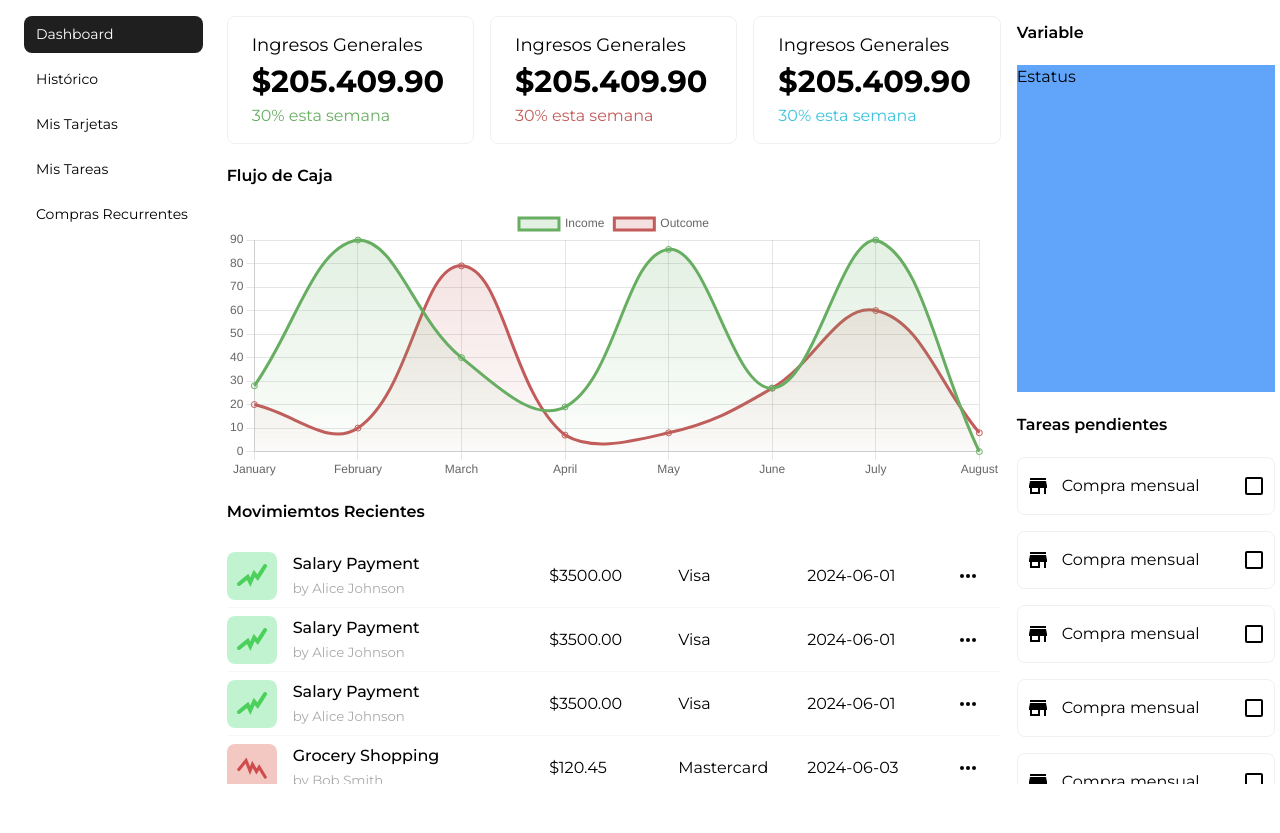
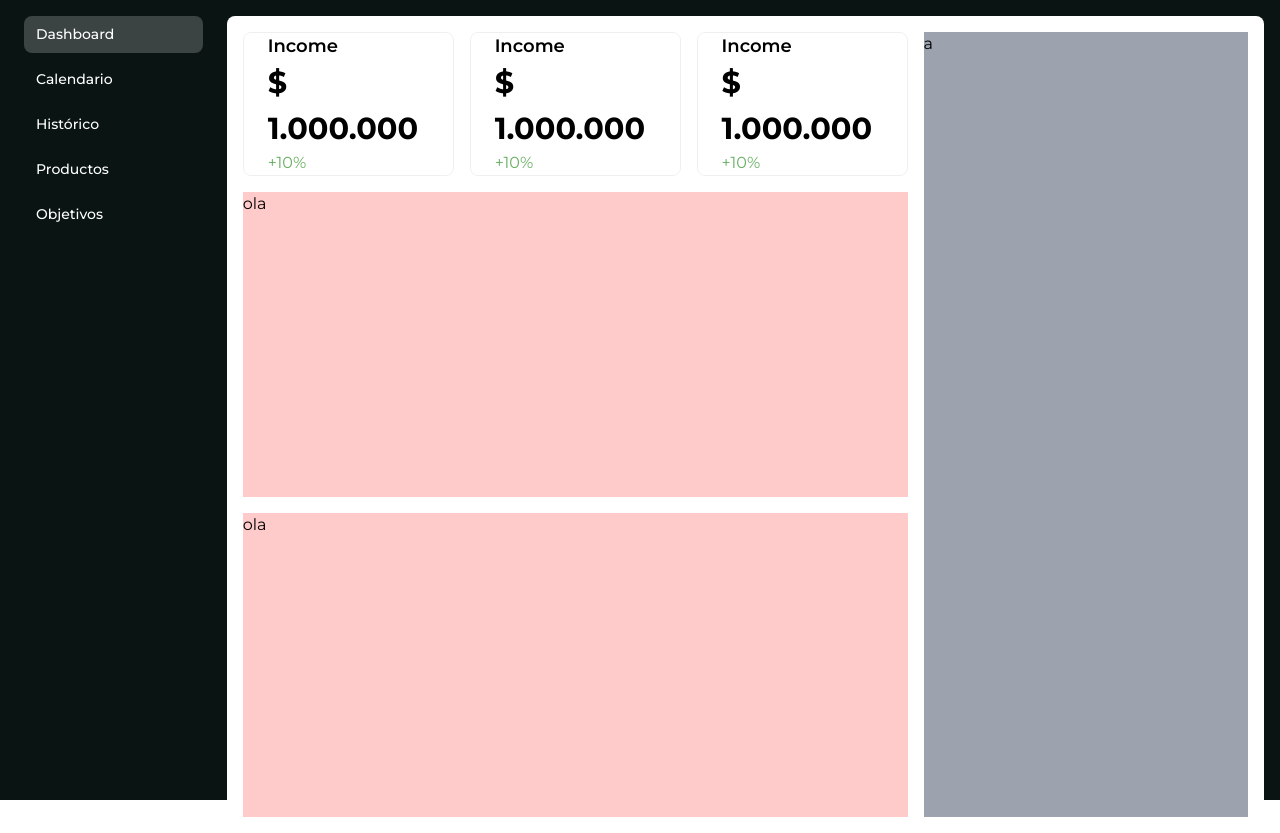
Before and after one commit to RickBm400/monthly-income-front, a React (Vite) app: page /dashboard in a window 1280 px wide. Before the commit the page ends 800 px from the top, so only its background shows below. Built offline with nearby package versions, Linux system fonts and the light colour scheme.

Commit message:
fix: big changes and project's revival

```diff
--- a/src/assets/main.sass
+++ b/src/assets/main.sass
@@ -19,4 +19,6 @@
 
 :root
     --background-color: #f5f7fb
-    --black-color: #1f1f1f
+    --black-color: #091413
+    --black-on-focus: #c0c0c046
+    --corners-sm: 8px
--- a/src/assets/primereact/listbox.prime.sass
+++ b/src/assets/primereact/listbox.prime.sass
@@ -1,4 +1,4 @@
 .p-listbox
     li[aria-selected="true"]
-        background-color: var(--black-color)
+        background-color: var(--black-on-focus)
         color: white
--- a/src/components/Indicator-card.component.tsx
+++ b/src/components/Indicator-card.component.tsx
@@ -4,14 +4,12 @@ import {
   indicatorTypeColors,
 } from "../types/components/indicators.types";
 
-export default function IndicatorBar(props: indicator) {
+export default function IndicatorCard(props: indicator) {
   return (
-    <>
-      <Card className="col-span-3 px-6 indicator-card flex items-center primary-border">
-        <p>
-          <span className="title">{props.title}</span>
+    <Card className="col-span-3 px-6 indicator-card flex items-center primary-border h-full flex-1">
+      <span className="title font-[600]">{props.title}</span>
       <br />
-          <span className="total">{props.total}</span>
+      <span className="total font-[400]">{props.total}</span>
       <br />
       <span
         className="percentage"
@@ -19,8 +17,6 @@ export default function IndicatorBar(props: indicator) {
       >
         {props.percentage}
       </span>
-        </p>
     </Card>
-    </>
   );
 }
--- /dev/null
+++ b/src/components/shared/SectionTitle.tsx
@@ -0,0 +1,7 @@
+import React from "react";
+
+export function SectionTitle(props: { text: string }): React.ReactElement {
+  return (
+    <h3 className="row-span-1 flex items-center font-[600]">{props.text}</h3>
+  );
+}
--- a/src/layouts/sidebar.layout.tsx
+++ b/src/layouts/sidebar.layout.tsx
@@ -6,10 +6,10 @@ export default function Sidebar() {
   const [selectedItem, setSelectedItem] = useState("/dashboard");
   const options = [
     { label: "Dashboard", value: "/dashboard" },
+    { label: "Calendario", value: "/purchases" },
     { label: "Histórico", value: "/historic" },
-    { label: "Mis Tarjetas", value: "/cards" },
-    { label: "Mis Tareas", value: "/tasks" },
-    { label: "Compras Recurrentes", value: "/purchases" },
+    { label: "Productos", value: "/cards" },
+    { label: "Objetivos", value: "/tasks" },
   ];
 
   /**
@@ -26,8 +26,7 @@ export default function Sidebar() {
   }
 
   return (
-    <>
-      <div className="grid grid-cols-24 grid-flow-col gap-4 p-4 h-screen w-screen">
+    <div className="grid grid-cols-24 grid-flow-col gap-4 p-4 h-screen w-screen bg-[--black-color]">
       <aside className="col-span-4">
         <ListBox
           pt={{
@@ -35,7 +34,8 @@ export default function Sidebar() {
               className: "space-y-2 mx-2",
             },
             item: {
-                className: "text-[14px] py-2 px-3 rounded-[8px]",
+              className:
+                "text-[14px] py-2 px-3 rounded-[8px] text-white font-[500]",
             },
           }}
           value={selectedItem}
@@ -47,8 +47,9 @@ export default function Sidebar() {
           aria-selected={true}
         ></ListBox>
       </aside>
+      <div className="bg-white w-full col-span-20 rounded-[--corners-sm] p-4">
         <Outlet />
       </div>
-    </>
+    </div>
   );
 }
--- a/src/pages/dashboard/index.tsx
+++ b/src/pages/dashboard/index.tsx
@@ -1,58 +1,35 @@
 // import HistoricList from "../../components/historic-list.component";
-import { ReactNode } from "react";
-import IndicatorBar from "../../components/Indicator-card.component";
-import TodoCard from "../../components/todo-card.component";
-import { indicatorsArray } from "../../types/components/indicators.types";
-import { todoListArray } from "../../types/components/todo-card.types";
-import { movementList } from "../../types/components/movement.types";
-import MovementCard from "../../components/movement-card.component";
-import LineChart from "../../components/charts/linear-chart.component";
+
+import IndicatorCard from "../../components/Indicator-card.component";
 
 export default function dashboard() {
-  const sectionTitle = (title: string): ReactNode => {
-    return <h3 className="row-span-1 flex items-center font-[600]">{title}</h3>;
-  };
-
   return (
-    <div className="col-span-20 h-full w-full grid grid-flow-col grid-cols-20 gap-4">
-      <div className="col-span-15 grid grid-flow-row grid-rows-16 h-full gap-4">
-        <section className="row-span-3 grid grid-flow-col grid-cols-9 gap-4">
-          {indicatorsArray.map((item, index) => (
-            <IndicatorBar {...item} key={index} />
-          ))}
-        </section>
-
-        {sectionTitle("Flujo de Caja")}
-
-        <section className="row-span-6">
-          <LineChart />
-        </section>
-
-        {sectionTitle("Movimiemtos Recientes")}
-
-        <section className="row-span-6 flex flex-col">
-          <div className="overflow-y-scroll basis-0 grow">
-            {movementList.map((task, index) => (
-              <MovementCard key={index} {...task}></MovementCard>
-            ))}
-          </div>
-        </section>
+    <div className="grid grid-flow-col grid-cols-12 gap-4 h-full">
+      <div className="col-span-8 grow-1 grid-rows-5 grid gap-4">
+        <div id="cash_indicators" className="row-span-1 flex flex-wrap gap-4">
+          <IndicatorCard
+            title="Income"
+            total="$ 1.000.000"
+            percentage="+10%"
+            type="INCOME"
+          />
+          <IndicatorCard
+            title="Income"
+            total="$ 1.000.000"
+            percentage="+10%"
+            type="INCOME"
+          />
+          <IndicatorCard
+            title="Income"
+            total="$ 1.000.000"
+            percentage="+10%"
+            type="INCOME"
+          />
+        </div>
+        <div className="row-span-2 bg-red-200">ola</div>
+        <div className="row-span-2 bg-red-200">ola</div>
       </div>
-      <div className="col-span-5 grid gap-4 grid-flow-row grid-rows-16 ">
-        {sectionTitle("Variable")}
-
-        <section className="bg-blue-400 row-span-7">Estatus</section>
-
-        {sectionTitle("Tareas pendientes")}
-
-        <section className="row-span-7 flex flex-col">
-          <div className="overflow-y-scroll basis-1 grow space-y-4 ">
-            {todoListArray.map((task, index) => (
-              <TodoCard key={index} {...task}></TodoCard>
-            ))}
-          </div>
-        </section>
-      </div>
+      <div className="col-span-4 bg-gray-400 grow-1">a</div>
     </div>
   );
 }
--- a/src/router/index.tsx
+++ b/src/router/index.tsx
@@ -1,20 +1,20 @@
 import { createBrowserRouter, Navigate } from "react-router";
 import PathAndComponent from "./utils";
 import Sidebar from "../layouts/sidebar.layout";
-import * as routes from "../pages";
+import * as rt from "../pages";
 
 const router = createBrowserRouter([
   {
     path: "/",
+    Component: () => <Navigate to="dashboard" />,
+  },
+  {
+    path: "",
     Component: () => <Sidebar />,
     children: [
-      PathAndComponent.create(routes.dashboard).isIndex(),
-      PathAndComponent.create(routes.historic),
+      PathAndComponent.create(rt.dashboard).isIndex(),
+      PathAndComponent.create(rt.historic),
     ],
-  },
-  {
-    path: "*",
-    Component: () => <Navigate to="/dashboard" />,
   },
 ]);
 
```
Lines whose indentation alone changed are shown as unchanged.
